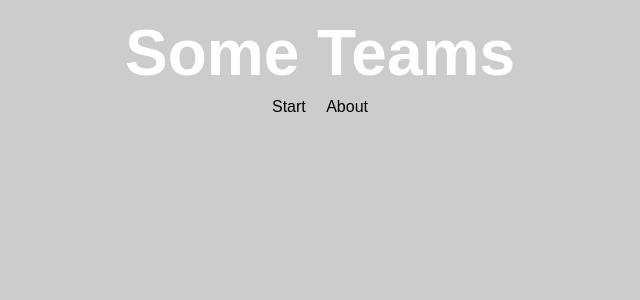
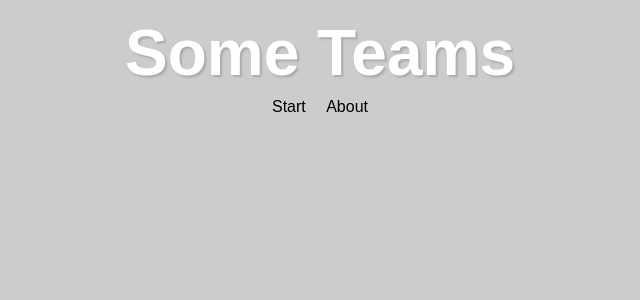
Before and after one commit to JosAhl/some-teams, a PHP site: page /header.php in a window 1280 px wide. Shown: the top 300 px of the page, without its empty margins (320-960 px from the left). Run offline with PHP 8.4, Linux system fonts and the light colour scheme.

Commit message:
Fixed header

```diff
--- a/style.css
+++ b/style.css
@@ -14,7 +14,7 @@ body {
     flex-direction: column;
     align-content: center;
     text-align: center;
-    padding-bottom: 1rem;
+    padding-bottom: 1.5rem;
 }
 
 .header nav {
@@ -30,6 +30,7 @@ body {
 
 h1 {
     color: #fff;
+    text-shadow: 2px 2px 2px #aaa;
     font-size: 4rem;
     margin: 0.5rem;
 }
```
